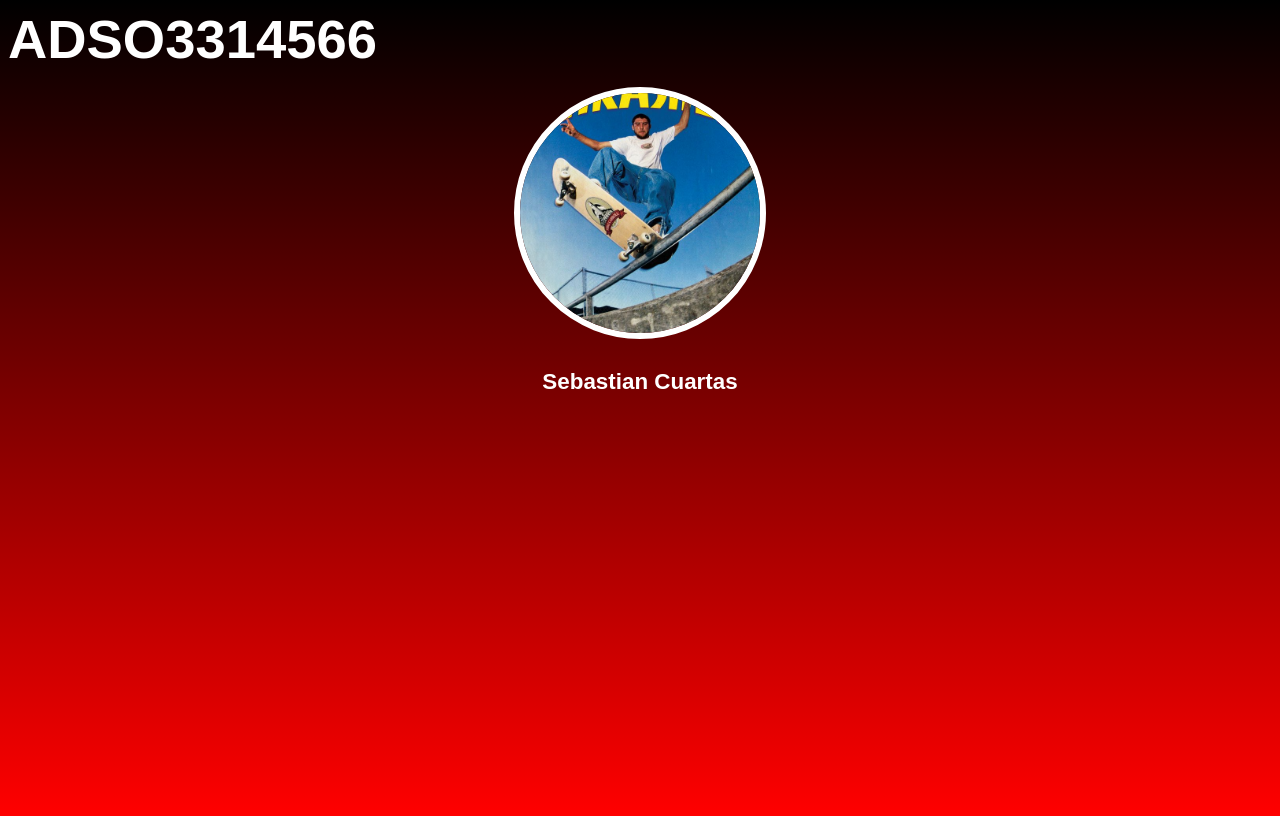
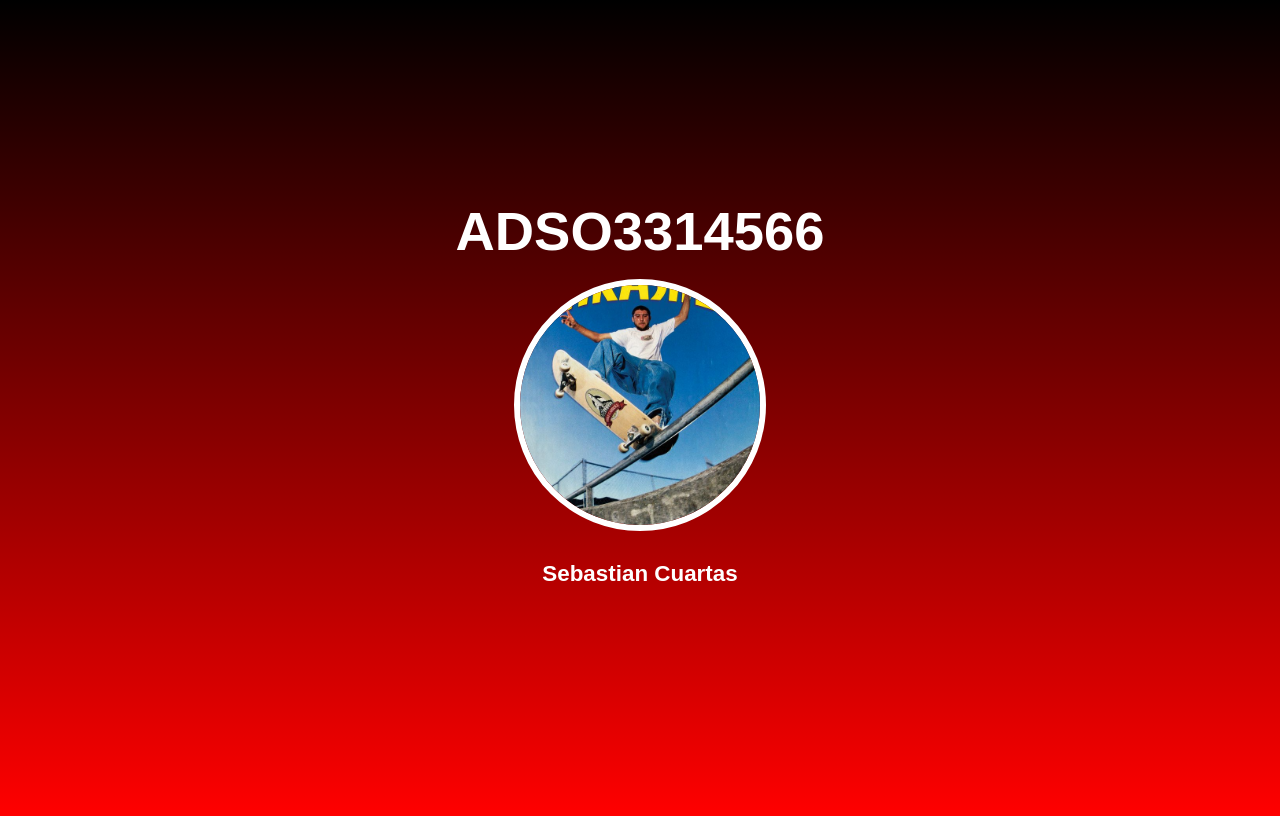
Before and after one commit to sebatianSK8/adso3314566, a plain HTML site: page index.html in a window 1280 px wide. Drawn offline with Linux system fonts and the light colour scheme.

Commit message:
se actualizo el index

```diff
--- a/index.html
+++ b/index.html
@@ -10,6 +10,7 @@
             background: linear-gradient(black, red);
             color: white;
             font-family: sans-serif;
+            display: flex;
             justify-content: center;
             align-items: center;
             min-height: 100dvh;
@@ -17,6 +18,7 @@
             main {
                 h1 {
                     font-size: 3.4rem;
+                    text-align: center;
                     margin: 0;
                 }
                 img {border: 6px solid white;
```
